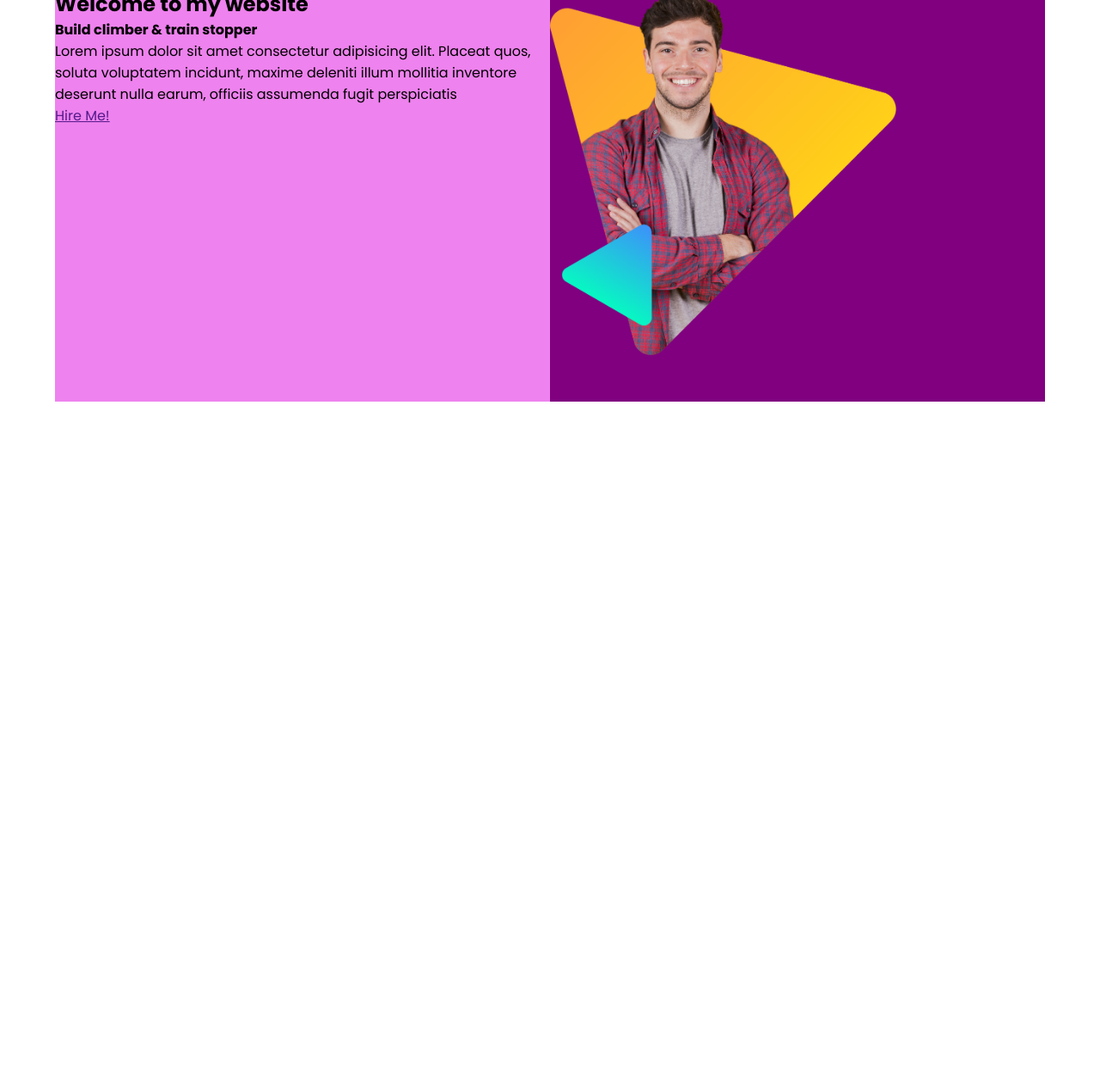
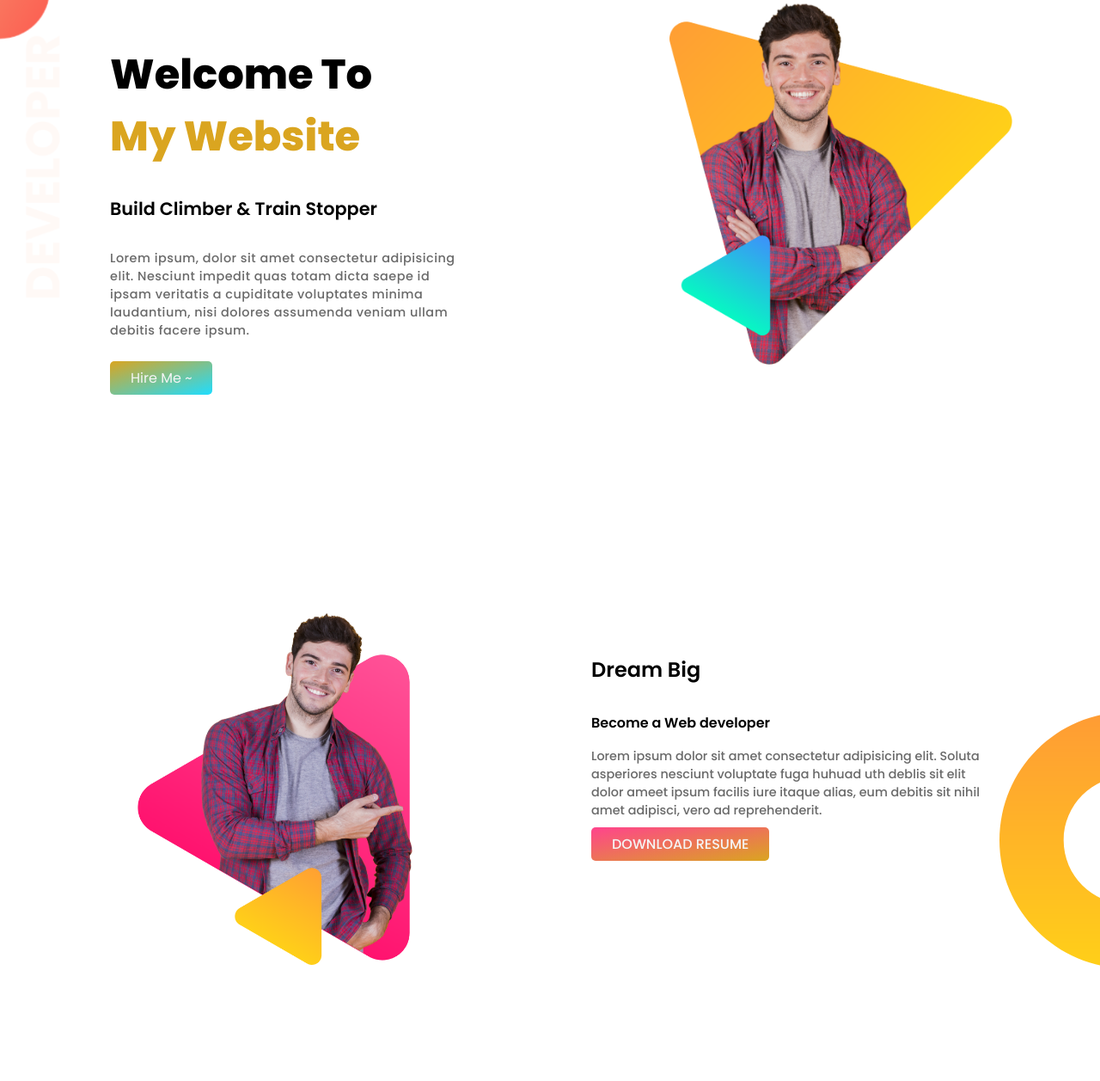
Before and after one commit to FariyaIslam/portfolio-practice, a plain HTML site: page index.html in a window 1280 px wide. Shown: the part 13-1270 px from the top of the page at 86% size. Before the commit the page ends 800 px from the top, so only its background shows below. Drawn offline with Linux system fonts and the light colour scheme.

Commit message:
two section added

```diff
--- a/index.html
+++ b/index.html
@@ -14,20 +14,41 @@
     <section class="header">
         <div class="header--parent">
             <div class="header--content">
-                <h1>Welcome to my website</h1>
-                <h4>Build climber & train stopper</h4>
-                <p>Lorem ipsum dolor sit amet consectetur adipisicing elit. Placeat quos, soluta voluptatem incidunt,
-                    maxime deleniti illum mollitia inventore deserunt nulla earum, officiis assumenda fugit perspiciatis
-                </p>
-                <a href="">Hire Me!</a>
-
+                <h1>Welcome To <span class="header--content__h1">My Website</span></h1>
+                <h4>Build Climber & Train Stopper</h4>
+                <p>Lorem ipsum, dolor sit amet consectetur adipisicing elit. Nesciunt impedit quas totam dicta saepe id
+                    ipsam veritatis a cupiditate voluptates minima laudantium, nisi dolores assumenda veniam ullam
+                    debitis facere ipsum.</p>
+                <a href="">Hire Me ~</a>
             </div>
             <div class="header--img">
-                <img src="images/peter.png" alt="">
-
+                <img src="images/peter.png" alt="" />
             </div>
         </div>
     </section>
+    <!--end top section-->
+
+    <!--middile section-->
+    <section class="middle-area">
+        <div class="middle--parent">
+            <div class="middle--img">
+                <img src="images/peter_dream.png" alt="">
+            </div>
+            <div class="middle--content">
+                <h2>Dream Big</h2>
+                <h4>Become a Web developer</h4>
+                <p>Lorem ipsum dolor sit amet consectetur adipisicing elit. Soluta asperiores nesciunt voluptate fuga
+                    huhuad uth deblis sit elit dolor ameet ipsum
+                    facilis iure itaque alias, eum debitis sit nihil amet adipisci, vero ad
+                    reprehenderit.</p>
+                <a href="">DOWNLOAD RESUME</a>
+            </div>
+
+        </div>
+
+
+    </section>
+    <!--end middle section-->
 </body>
 
 </html>
--- a/style.css
+++ b/style.css
@@ -11,30 +11,121 @@ body {
 }
 
 .header{
-    height: 60vh;
-    width: 90%;
-    margin: 0 auto;
-
+    height: 70vh;
+    width: 100%;
+    margin: 0;
+    background-image: url("images/top-banner.png");
+    background-repeat: no-repeat;
+    margin-bottom: 150px;
 }
 
 .header--parent {
     display: flex;
-    height: 60vh;
+    height: 70vh;
 }
 
 .header--img img {
-    width: 70%;
-
+    width: 90%;
 }
 
 .header--content {
-    height: 60vh;
     width: 50%;
-    background: violet;
+    margin: 1rem 7rem;
+    padding: 1rem 1rem;
 }
 
 .header--img {
     width: 50%;
-    background: purple;
-    overflow: hidden;
+    margin: 1rem 5rem;
+    text-align: center;
 }
+
+.header--content__h1 {
+    display: block;
+    color: goldenrod;
+}
+.header--content h1{
+    margin-top: 2rem;
+    font-weight: 800;
+    font-size: 3rem;
+}
+.header--content h4 {
+    margin: 2rem 0;
+    font-weight: 600;
+    font-size: 1.3rem;
+}
+.header--content p {
+    margin: 2rem 0;
+    color: dimgray;
+    font-size: 0.9rem;
+    font-weight: 500;
+    letter-spacing: 0.5px;
+}
+
+.header--content a {
+    text-decoration: none;
+    padding: 0.5rem 1.5rem;
+    background-image: linear-gradient(to right bottom,goldenrod,#1fddff);
+    border-radius: 5px;
+    color: whitesmoke;
+    font-size: 700;
+}
+
+.middle-area {
+    height: 70vh;
+    margin: 0;
+    width: 100%;
+    background-image: url("images/dream-bg.png");
+    background-repeat: no-repeat;
+    background-position: right;
+}
+
+.middle--parent {
+    display: flex;
+    height: 70vh;
+
+}
+
+.middle--img img {
+    width: 50%;
+    margin: 1rem 2rem;
+
+}
+
+.middle--img {
+    width: 50%;
+    text-align: center;
+
+}
+
+.middle--content {
+    width: 50%;
+    padding: 2rem 8rem 2rem 3rem;
+
+}
+
+.middle--content h2{
+    margin: 2rem 0;
+    font-weight: 600;
+
+}
+.middle--content h4 {
+    margin: 1rem 0;
+    font-size: 1rem;
+    font-weight: 600;
+}
+.middle--content p {
+    color: dimgray;
+    margin: 1rem 0;
+    font-weight: 500;
+    font-size: 0.9rem;
+}
+
+.middle--content a {
+    text-decoration: none;
+    border-radius: 5px;
+    padding: 0.5rem 1.5rem;
+    background-image: linear-gradient(to right bottom, #FF438D, goldenrod);;;
+    color: whitesmoke;
+    font-weight: 500;
+}
```
Also changed, not shown: images/peter_dream.png (added).
